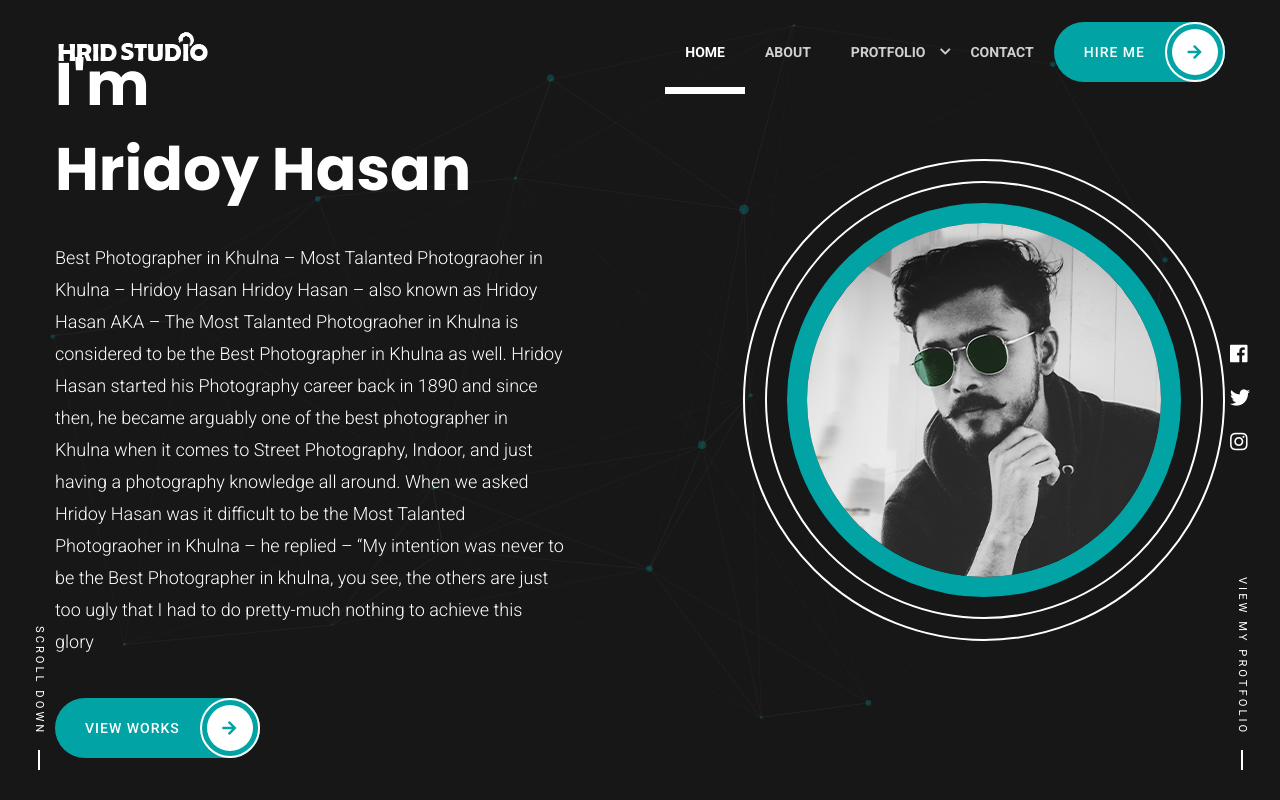
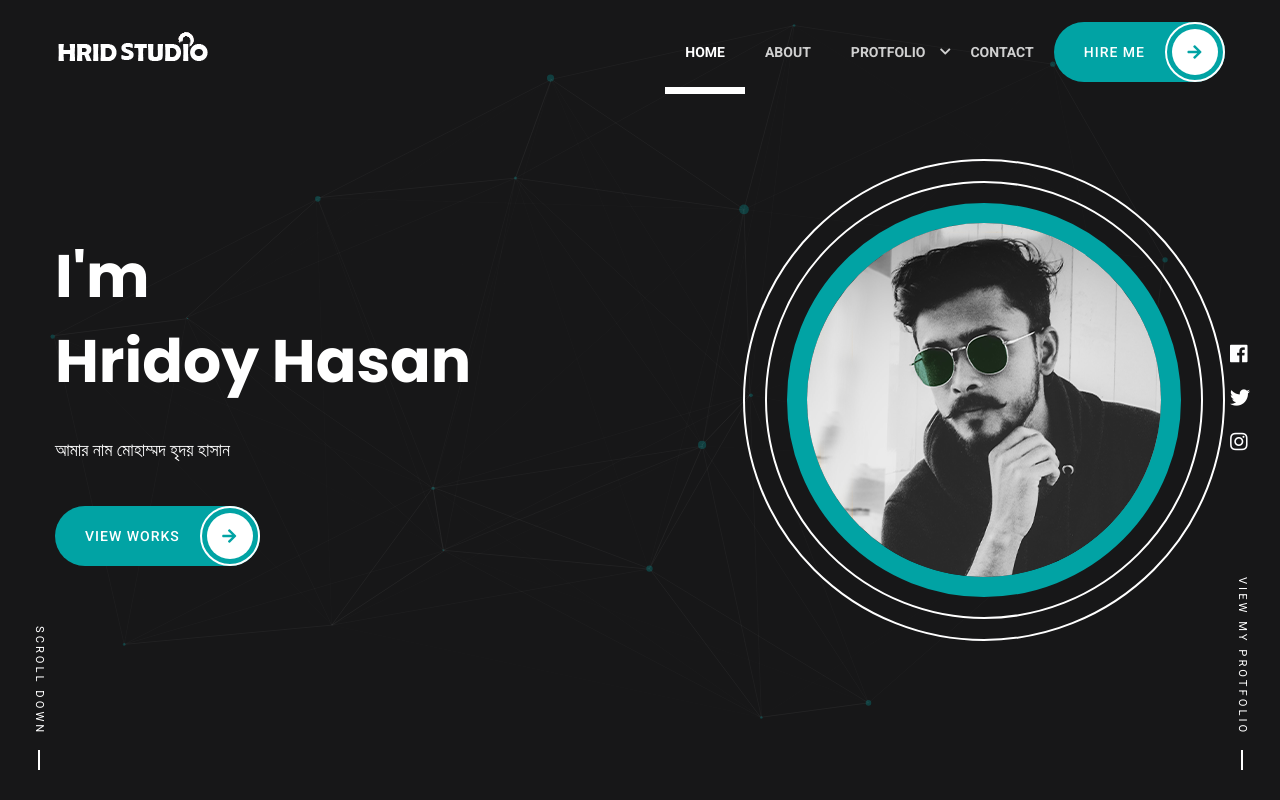
Before and after one commit to MdHridoyakka/hridstudio, a plain HTML site: page index.html in a window 1280 px wide. Shown: the top 800 px of the page. Drawn offline with Linux system fonts and the light colour scheme; files whose address does not match are found by name.

Commit message:
Update index.html
a

```diff
--- a/index.html
+++ b/index.html
@@ -116,12 +116,7 @@
                                     Hridoy Hasan
                                 </h1>
                                 <h2>
-                                  Best Photographer in Khulna – Most Talanted Photograoher in Khulna – Hridoy Hasan
-Hridoy Hasan – also known as Hridoy Hasan AKA – The Most Talanted Photograoher in Khulna is considered to be the Best Photographer in Khulna as well.
-
-Hridoy Hasan started his Photography career back in 1890 and since then, he became arguably one of the best photographer in Khulna when it comes to Street Photography, Indoor, and just having a photography knowledge all around.
-
-When we asked Hridoy Hasan was it difficult to be the Most Talanted Photograoher in Khulna – he replied – “My intention was never to be the Best Photographer in khulna, you see, the others are just too ugly that I had to do pretty-much nothing to achieve this glory
+                                আমার নাম মোহাম্মদ হৃদয় হাসান
                                 </h2>
                                 <a href="#" data-scroll-nav="4" class="white-btn">
                                     <span class="text">View Works</span>
```
